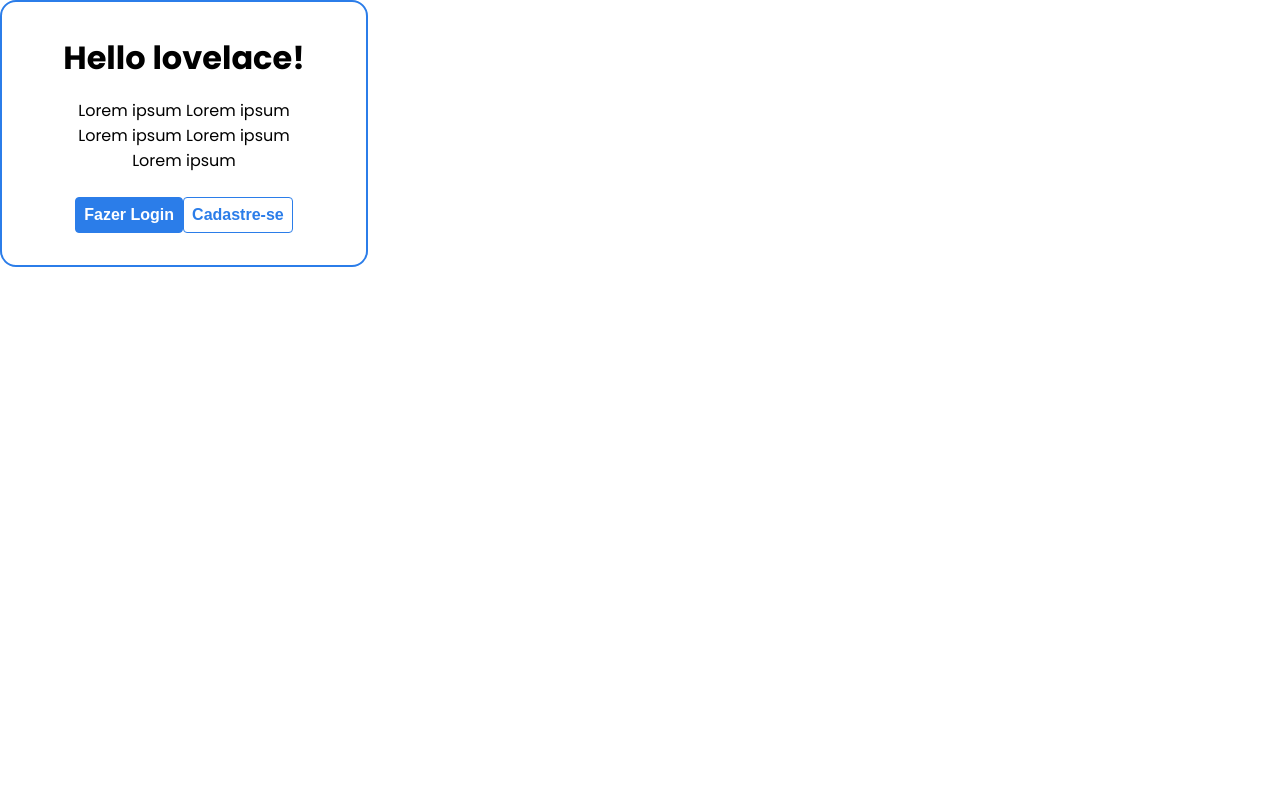
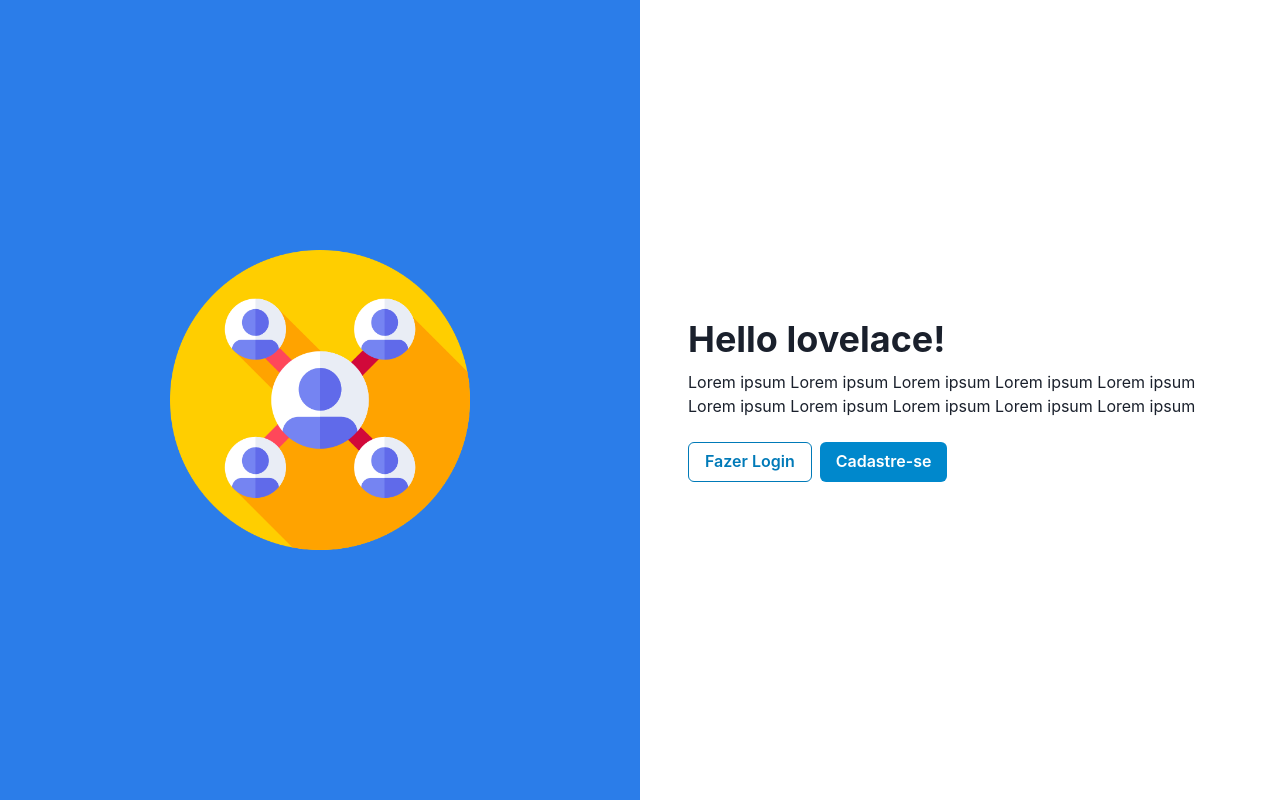
Before and after one commit to caioteixeiraa/tcc-front, a Next.js app in the folder lovelace/: page / in a window 1280 px wide. Built offline with nearby package versions, Linux system fonts and the light colour scheme.

Commit message:
Adding chakra ui to project

```diff
--- a/lovelace/assets/styles/globalStyles.js
+++ b/lovelace/assets/styles/globalStyles.js
@@ -4,7 +4,6 @@ export const GlobalStyle = createGlobalStyle`
   body {
     margin: 0;
     padding: 0;
-    font-family: 'Poppins', sans-serif;
   }
 `
 
--- a/lovelace/components/WelcomeCard/index.js
+++ b/lovelace/components/WelcomeCard/index.js
@@ -1,16 +1,24 @@
 import React from 'react'
 import Link from 'next/link'
-import { PrimaryButton, SecondaryButton } from '../../assets/design-system/buttons'
-import { CardContainer, Title, Text } from './styles'
+import { Text, Heading, Stack } from '@chakra-ui/react'
+import { Button, ButtonGroup } from '@chakra-ui/button'
 
 export const WelcomeCard = () => {
   return (
-    <CardContainer>
-      <Title>Hello lovelace!</Title>
-      <Text>Lorem ipsum Lorem ipsum Lorem ipsum Lorem ipsum Lorem ipsum</Text>
-      <Link href='/login'><PrimaryButton>Fazer Login</PrimaryButton></Link>
-      <Link href='/register'><SecondaryButton>Cadastre-se</SecondaryButton></Link>
-    </CardContainer>
+    <Stack m='48px' spacing='24px'>
+      <Stack spacing='8px'>
+        <Heading>Hello lovelace!</Heading>
+        <Text>Lorem ipsum Lorem ipsum Lorem ipsum Lorem ipsum Lorem ipsum Lorem ipsum Lorem ipsum Lorem ipsum Lorem ipsum Lorem ipsum</Text>
+      </Stack>
+      <ButtonGroup>
+      <Link href='/login'>
+        <Button colorScheme='telegram' variant='outline'>Fazer Login</Button>
+        </Link>
+      <Link href='/register'>
+        <Button colorScheme='telegram'>Cadastre-se</Button>
+      </Link>
+      </ButtonGroup>
+    </Stack>
   )
 }
 
--- a/lovelace/package.json
+++ b/lovelace/package.json
@@ -9,6 +9,10 @@
     "lint": "next lint"
   },
   "dependencies": {
+    "@chakra-ui/react": "^1.6.7",
+    "@emotion/react": "^11",
+    "@emotion/styled": "^11",
+    "framer-motion": "^4",
     "next": "11.1.0",
     "react": "17.0.2",
     "react-dom": "17.0.2",
--- a/lovelace/pages/_app.js
+++ b/lovelace/pages/_app.js
@@ -1,6 +1,7 @@
 import { GlobalStyle, theme } from '../assets/styles/globalStyles'
 import { ThemeProvider } from 'styled-components'
 import HeadComponent from '../components/Head/index'
+import { ChakraProvider } from '@chakra-ui/react'
 
 function MyApp({ Component, pageProps }) {
   return (
@@ -8,7 +9,9 @@ function MyApp({ Component, pageProps }) {
       <GlobalStyle />
       <HeadComponent />
       <ThemeProvider theme={theme}>
-        <Component {...pageProps} />
+        <ChakraProvider>
+          <Component {...pageProps} />
+        </ChakraProvider>
       </ThemeProvider>
     </>
   )
--- a/lovelace/pages/index.js
+++ b/lovelace/pages/index.js
@@ -1,9 +1,17 @@
 import WelcomeCard from '../components/WelcomeCard'
+import { Box, Flex } from '@chakra-ui/react'
+import Image from 'next/image'
+import connectionIcon from '../assets/images/connection.png'
 
 export default function Home() {
   return (
-    <div>
-      <WelcomeCard />
-    </div>
+    <Flex>
+      <Box bg='#2B7DE9' w='50%' d='flex' alignItems='center' justifyContent='center'>
+        <Image src={connectionIcon} width={300} height={300} alt='Imagem de conexões'/>
+      </Box>
+      <Box w='50%' h='100vh' d='flex' alignItems='center' justifyContent='center'>
+        <WelcomeCard />
+      </Box>
+    </Flex>
   )
 }
```
Also changed, not shown: lovelace/pages/404.js (+6 -4 lines), lovelace/pages/dashboard.js (+6 -4 lines), lovelace/pages/login.js (+18 -8 lines), lovelace/pages/register.js (+13 -5 lines), lovelace/assets/images/connection.png (added), 1 other file (tests, documents, lock files or other folders).
